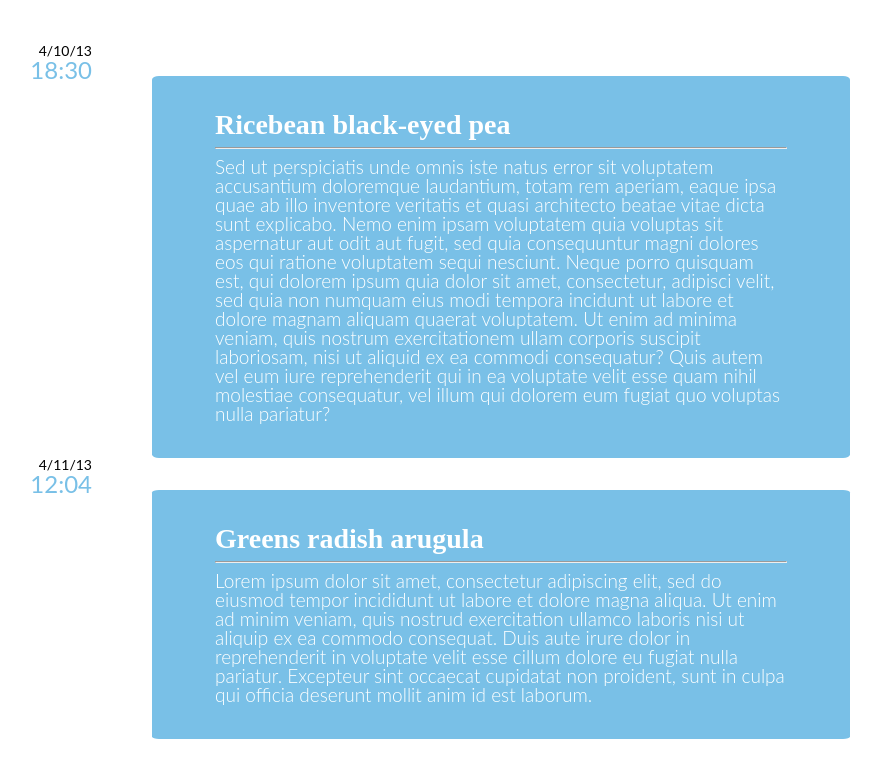
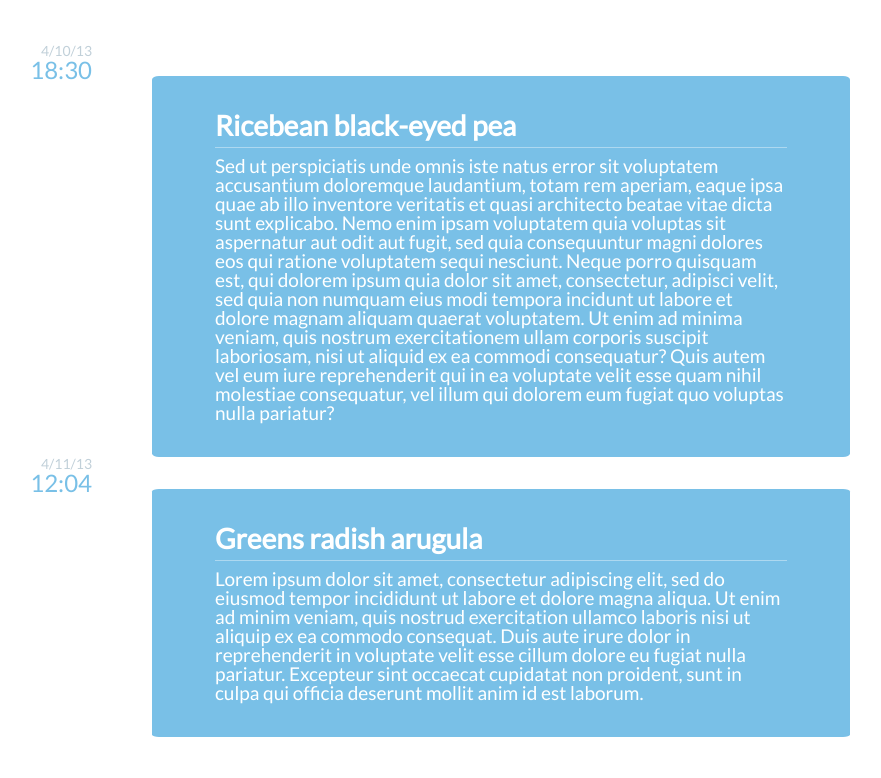
Before and after one commit to jjhampton/1.3-timeline-layout, a plain HTML site: page index.html in a window 1280 px wide. Shown: the whole page, without its empty margins (236-1117 px from the left). Drawn offline with Linux system fonts and the light colour scheme.

Commit message:
Finish work @ The Iron Yard.  Breaking before heading to apts.

```diff
--- a/assets/stylesheets/main.css
+++ b/assets/stylesheets/main.css
@@ -103,7 +103,7 @@ DATE TIME SIDEBAR
 }
 
 .date {
-  color: ##C1D0D9;
+  color: #C1D0D9;
 	font-family: Lato, Calibri, Arial, sans-serif;
 	font-size: 14px;
 
@@ -155,13 +155,17 @@ RECIPE
 }
 
 .recipe-content h2 {
-	Lato, Calibri, Arial, sans-serif;
+	font-family: Lato, Calibri, Arial, sans-serif;
 	font-size: 28px;
 	font-weight: bold;
 }
 
 .recipe-content hr {
-	color: #8DBFDA;
+	border: none;
+  height: 1px;
+  /* Set the hr color */
+  background-color: #ADD8F0;
+	/*Credit http://stackoverflow.com/a/4151770 */
 }
 
 .recipe-content p {
--- a/index.html
+++ b/index.html
@@ -3,6 +3,7 @@
   <head>
     <meta charset="UTF-8">
     <title>Document</title>
+    <link href='http://fonts.googleapis.com/css?family=Lato' rel='stylesheet' type='text/css'>
     <link rel="stylesheet" href="assets/stylesheets/main.css">
   </head>
   <body>
```
